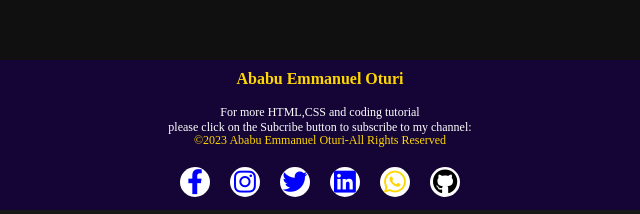
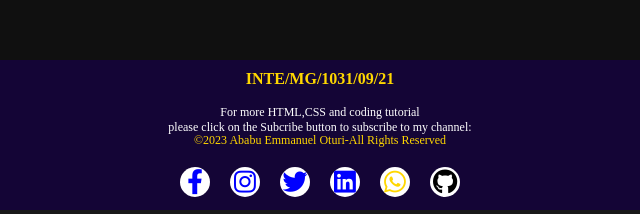
Before and after one commit to ABABUOTURI/emmanuelportfolio, a plain HTML site: page aboutw.html in a window 1280 px wide. Shown: the part 3248-3462 px from the top of the page, 320-960 px from the left. Drawn offline with Linux system fonts and the light colour scheme.

Commit message:
Update aboutw.html

```diff
--- a/aboutw.html
+++ b/aboutw.html
@@ -178,7 +178,7 @@
         <!---------------------footer start------------------------------------>
 
  <footer>
-    <p>Ababu Emmanuel Oturi</p>
+    <p>INTE/MG/1031/09/21</p>
     <p>For more HTML,CSS and coding tutorial<br> please click on the Subcribe button to
         subscribe to my channel:</p>
         <div class="social">
```
